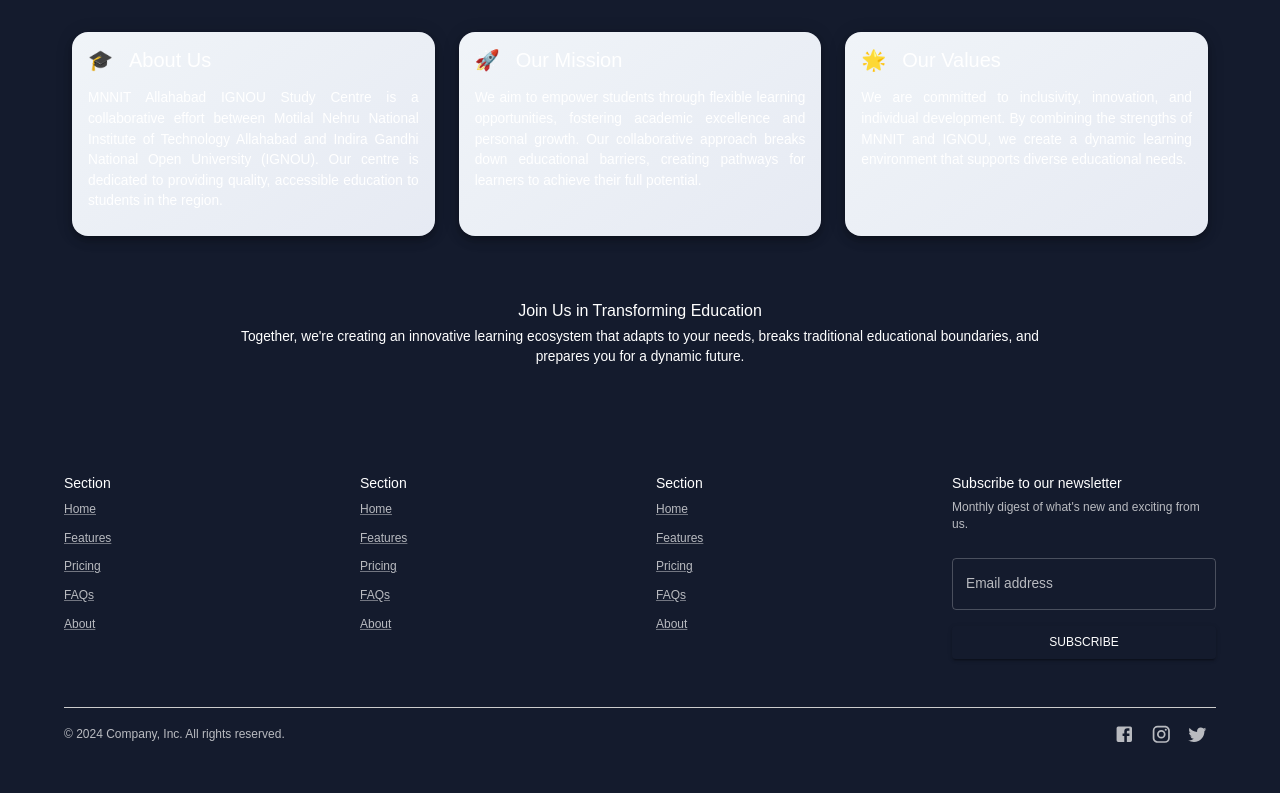
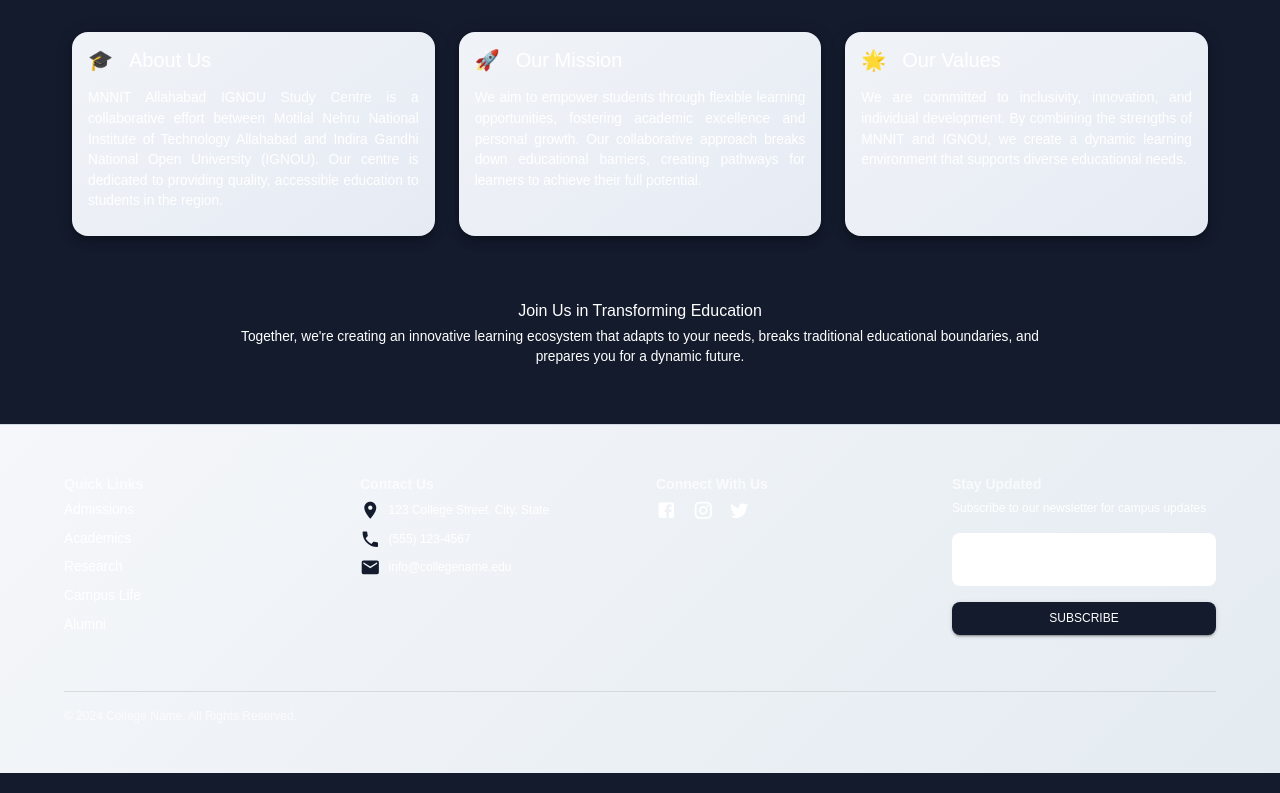
Before and after one commit to bikashsahh/Mini_Project2k24, a React (Vite) app in the folder client/: page / in a window 1280 px wide. Shown: the part 1829-2622 px from the top of the page. Built offline with nearby package versions, Linux system fonts and the light colour scheme; no server answers.

Commit message:
changes in footer made it responsive and clean

```diff
--- a/client/src/components/Home/Footer.jsx
+++ b/client/src/components/Home/Footer.jsx
@@ -7,167 +7,165 @@
   TextField,
   Button,
   Link,
+  useMediaQuery,
+  useTheme,
 } from "@mui/material";
-import { Facebook, Instagram, Twitter } from "@mui/icons-material";
+import {
+  Facebook,
+  Instagram,
+  Twitter,
+  Email,
+  LocationOn,
+  Phone
+} from "@mui/icons-material";
 
 const Footer = () => {
+  const theme = useTheme();
+  const isMobile = useMediaQuery(theme.breakpoints.down('md'));
+
   return (
-    <Box component="footer" sx={{ bgcolor: "", pt: 6, pb: 6 }}>
+    <Box
+      component="footer"
+      sx={{
+        background: "linear-gradient(135deg, #f5f7fa, #e4ebf1)", // Light gradient background
+        color: theme.palette.text.primary, // Use primary text color for better contrast
+        py: 6,
+        textAlign: isMobile ? 'center' : 'left',
+        borderTop: "1px solid #d1d9e6" // Light border for separation
+      }}
+    >
       <Container maxWidth="lg">
         <Grid container spacing={4}>
-          <Grid item xs={12} sm={6} md={3}>
-            <Typography variant="h6" gutterBottom>
-              Section
+          {/* Quick Links */}
+          <Grid item xs={12} md={3}>
+            <Typography variant="h6" gutterBottom sx={{ fontWeight: 'bold', color: theme.palette.text.secondary }}>
+              Quick Links
             </Typography>
-            <Box component="nav">
-              <Box component="ul" sx={{ listStyle: "none", p: 0, m: 0 }}>
-                <Box component="li" sx={{ mb: 1 }}>
-                  <Link href="#" color="text.secondary" variant="body2">
-                    Home
+            <Box sx={{
+              display: 'flex',
+              flexDirection: isMobile ? 'column' : 'column',
+              alignItems: isMobile ? 'center' : 'flex-start'
+            }}>
+              {['Admissions', 'Academics', 'Research', 'Campus Life', 'Alumni'].map((link) => (
+                <Link
+                  key={link}
+                  href="#"
+                  color="inherit"
+                  sx={{
+                    mb: 1,
+                    textDecoration: 'none',
+                    '&:hover': { textDecoration: 'underline', color: theme.palette.primary.main }
+                  }}
+                >
+                  {link}
                 </Link>
+              ))}
             </Box>
-                <Box component="li" sx={{ mb: 1 }}>
-                  <Link href="#" color="text.secondary" variant="body2">
-                    Features
-                  </Link>
+          </Grid>
+
+          {/* Contact Info */}
+          <Grid item xs={12} md={3}>
+            <Typography variant="h6" gutterBottom sx={{ fontWeight: 'bold', color: theme.palette.text.secondary }}>
+              Contact Us
+            </Typography>
+            <Box sx={{
+              display: 'flex',
+              flexDirection: 'column',
+              alignItems: isMobile ? 'center' : 'flex-start'
+            }}>
+              <Box sx={{ display: 'flex', alignItems: 'center', mb: 1 }}>
+                <LocationOn sx={{ mr: 1, color: theme.palette.primary.main }} />
+                <Typography variant="body2">123 College Street, City, State</Typography>
               </Box>
-                <Box component="li" sx={{ mb: 1 }}>
-                  <Link href="#" color="text.secondary" variant="body2">
-                    Pricing
-                  </Link>
+              <Box sx={{ display: 'flex', alignItems: 'center', mb: 1 }}>
+                <Phone sx={{ mr: 1, color: theme.palette.primary.main }} />
+                <Typography variant="body2">(555) 123-4567</Typography>
               </Box>
-                <Box component="li" sx={{ mb: 1 }}>
-                  <Link href="#" color="text.secondary" variant="body2">
-                    FAQs
-                  </Link>
-                </Box>
-                <Box component="li" sx={{ mb: 1 }}>
-                  <Link href="#" color="text.secondary" variant="body2">
-                    About
-                  </Link>
-                </Box>
+              <Box sx={{ display: 'flex', alignItems: 'center', mb: 1 }}>
+                <Email sx={{ mr: 1, color: theme.palette.primary.main }} />
+                <Typography variant="body2">info@collegename.edu</Typography>
               </Box>
             </Box>
           </Grid>
-          <Grid item xs={12} sm={6} md={3}>
-            <Typography variant="h6" gutterBottom>
-              Section
+
+          {/* Social Media */}
+          <Grid item xs={12} md={3}>
+            <Typography variant="h6" gutterBottom sx={{ fontWeight: 'bold', color: theme.palette.text.secondary }}>
+              Connect With Us
             </Typography>
-            <Box component="nav">
-              <Box component="ul" sx={{ listStyle: "none", p: 0, m: 0 }}>
-                <Box component="li" sx={{ mb: 1 }}>
-                  <Link href="#" color="text.secondary" variant="body2">
-                    Home
+            <Box sx={{
+              display: 'flex',
+              justifyContent: isMobile ? 'center' : 'flex-start',
+              gap: 2
+            }}>
+              {[
+                { icon: <Facebook />, link: '#facebook' },
+                { icon: <Instagram />, link: '#instagram' },
+                { icon: <Twitter />, link: '#twitter' }
+              ].map(({ icon, link }) => (
+                <Link
+                  key={link}
+                  href={link}
+                  color="inherit"
+                  sx={{
+                    transition: 'transform 0.2s',
+                    '&:hover': { transform: 'scale(1.2)', color: theme.palette.primary.main }
+                  }}
+                >
+                  {icon}
                 </Link>
-                </Box>
-                <Box component="li" sx={{ mb: 1 }}>
-                  <Link href="#" color="text.secondary" variant="body2">
-                    Features
-                  </Link>
-                </Box>
-                <Box component="li" sx={{ mb: 1 }}>
-                  <Link href="#" color="text.secondary" variant="body2">
-                    Pricing
-                  </Link>
-                </Box>
-                <Box component="li" sx={{ mb: 1 }}>
-                  <Link href="#" color="text.secondary" variant="body2">
-                    FAQs
-                  </Link>
-                </Box>
-                <Box component="li" sx={{ mb: 1 }}>
-                  <Link href="#" color="text.secondary" variant="body2">
-                    About
-                  </Link>
-                </Box>
-              </Box>
+              ))}
             </Box>
           </Grid>
-          <Grid item xs={12} sm={6} md={3}>
-            <Typography variant="h6" gutterBottom>
-              Section
+
+          {/* Newsletter */}
+          <Grid item xs={12} md={3}>
+            <Typography variant="h6" gutterBottom sx={{ fontWeight: 'bold', color: theme.palette.text.secondary }}>
+              Stay Updated
             </Typography>
-            <Box component="nav">
-              <Box component="ul" sx={{ listStyle: "none", p: 0, m: 0 }}>
-                <Box component="li" sx={{ mb: 1 }}>
-                  <Link href="#" color="text.secondary" variant="body2">
-                    Home
-                  </Link>
-                </Box>
-                <Box component="li" sx={{ mb: 1 }}>
-                  <Link href="#" color="text.secondary" variant="body2">
-                    Features
-                  </Link>
-                </Box>
-                <Box component="li" sx={{ mb: 1 }}>
-                  <Link href="#" color="text.secondary" variant="body2">
-                    Pricing
-                  </Link>
-                </Box>
-                <Box component="li" sx={{ mb: 1 }}>
-                  <Link href="#" color="text.secondary" variant="body2">
-                    FAQs
-                  </Link>
-                </Box>
-                <Box component="li" sx={{ mb: 1 }}>
-                  <Link href="#" color="text.secondary" variant="body2">
-                    About
-                  </Link>
-                </Box>
-              </Box>
-            </Box>
-          </Grid>
-          <Grid item xs={12} sm={6} md={3}>
-            <Typography variant="h6" gutterBottom>
-              Subscribe to our newsletter
+            <Typography variant="body2" sx={{ mb: 2 }}>
+              Subscribe to our newsletter for campus updates
             </Typography>
-            <Typography variant="body2" color="text.secondary">
-              Monthly digest of what's new and exciting from us.
-            </Typography>
-            <Box component="form" noValidate autoComplete="off" sx={{ mt: 3 }}>
-              <Grid container spacing={2}>
-                <Grid item xs={12}>
+            <Box component="form" noValidate autoComplete="off">
               <TextField
-                    id="newsletter1"
-                    label="Email address"
+                fullWidth
                 variant="outlined"
+                label="Your Email"
+                sx={{
+                  mb: 2,
+                  '& .MuiOutlinedInput-root': {
+                    bgcolor: 'white',
+                    borderRadius: 2
+                  }
+                }}
+              />
+              <Button
+                variant="contained"
+                color="primary"
                 fullWidth
-                  />
-                </Grid>
-                <Grid item xs={12}>
-                  <Button variant="contained" color="primary" fullWidth>
+                sx={{ borderRadius: 2 }}
+              >
                 Subscribe
               </Button>
-                </Grid>
-              </Grid>
             </Box>
           </Grid>
         </Grid>
+
+        {/* Copyright */}
         <Box
-          component="div"
           sx={{
-            display: "flex",
-            justifyContent: "space-between",
-            alignItems: "center",
             mt: 6,
-            borderTop: "1px solid #ccc",
             pt: 2,
+            borderTop: '1px solid rgba(0,0,0,0.1)',
+            display: 'flex',
+            flexDirection: isMobile ? 'column' : 'row',
+            justifyContent: 'space-between',
+            alignItems: 'center'
           }}
         >
-          <Typography variant="body2" color="text.secondary">
-            © 2024 Company, Inc. All rights reserved.
+          <Typography variant="body2" sx={{ color: theme.palette.text.secondary }}>
+            © 2024 College Name. All Rights Reserved.
           </Typography>
-          <Box>
-            <Link href="#" color="text.secondary" sx={{ mx: 1 }}>
-              <Facebook />
-            </Link>
-            <Link href="#" color="text.secondary" sx={{ mx: 1 }}>
-              <Instagram />
-            </Link>
-            <Link href="#" color="text.secondary" sx={{ mx: 1 }}>
-              <Twitter />
-            </Link>
-          </Box>
         </Box>
       </Container>
     </Box>
```
Lines whose indentation alone changed are shown as unchanged.
